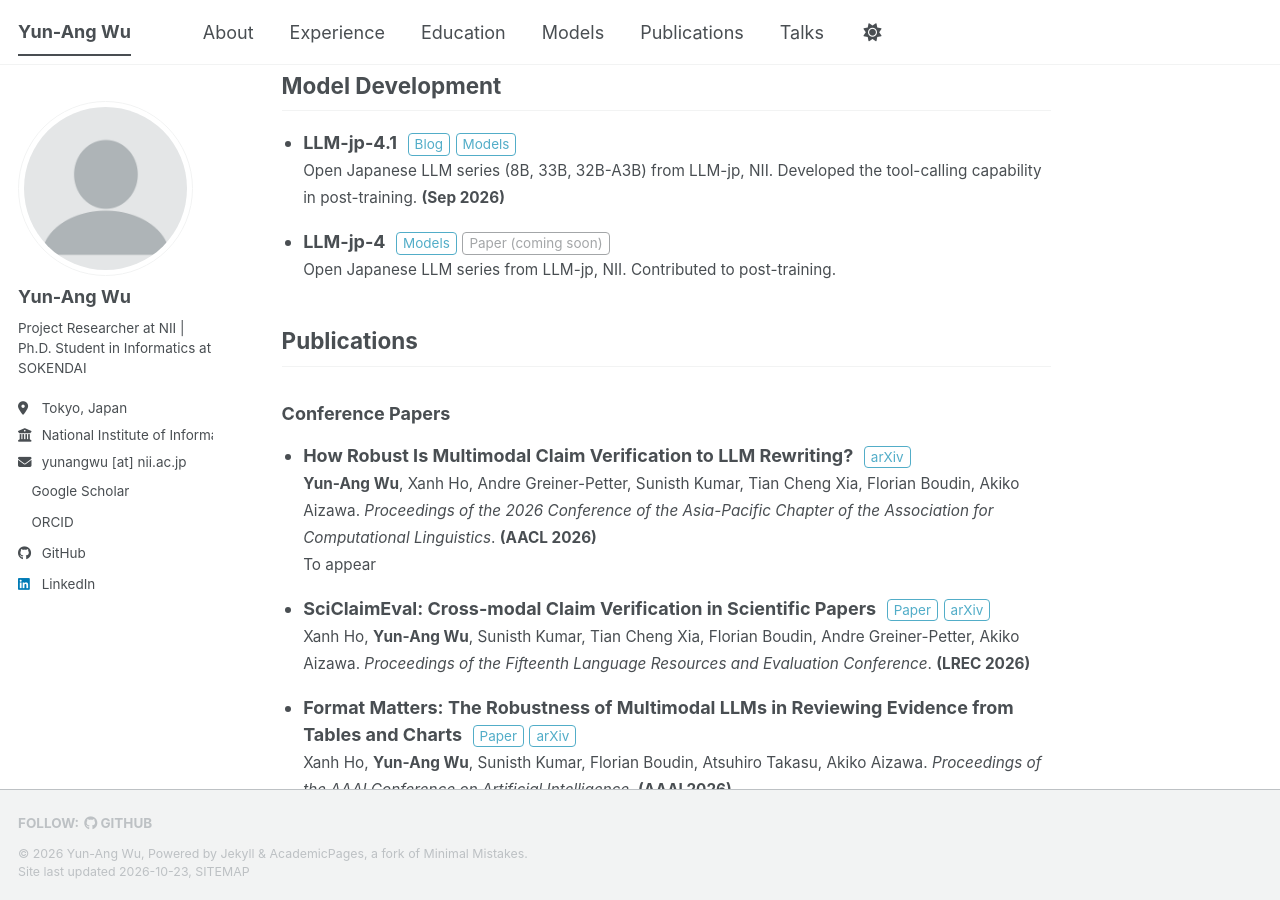
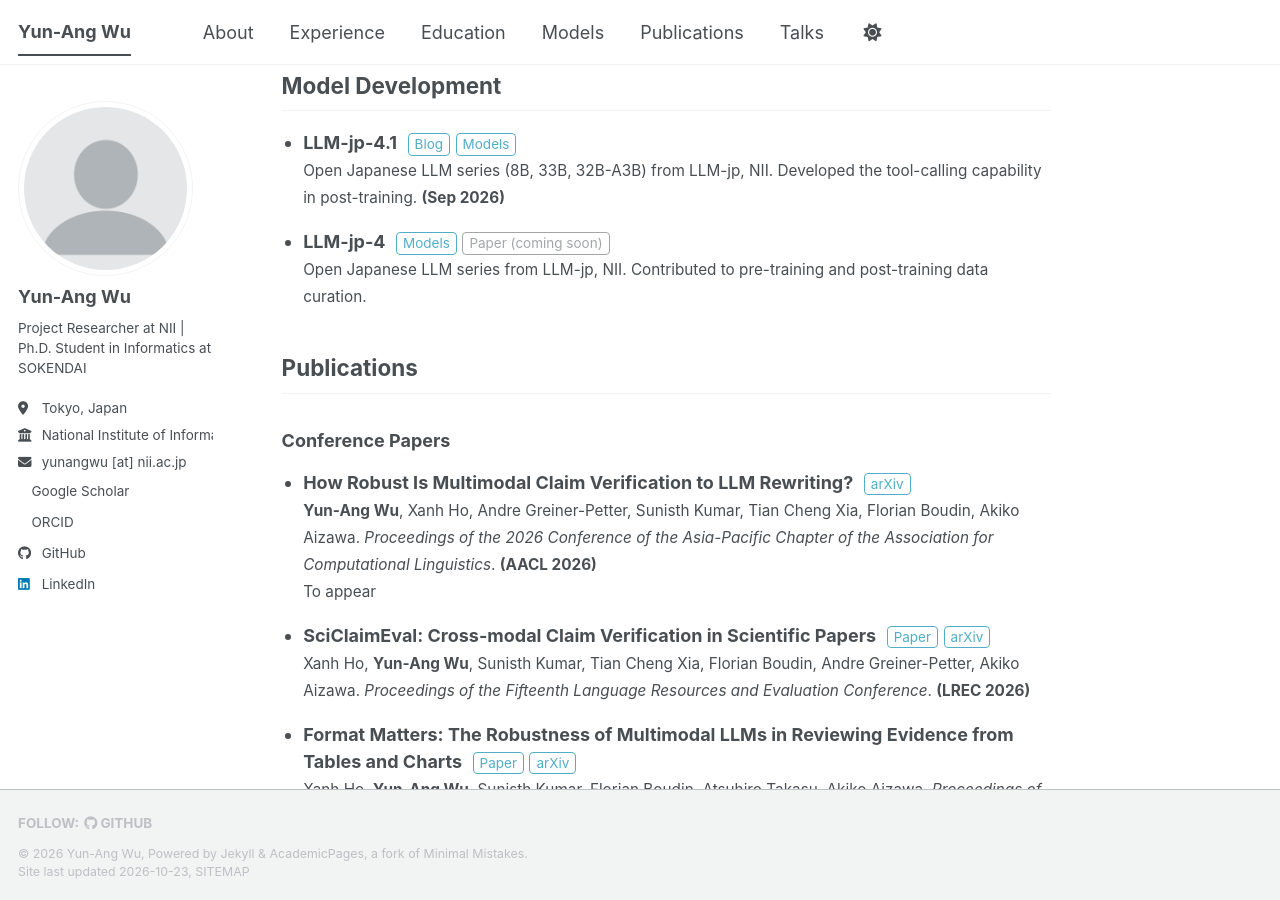
Before and after one commit to yunangwu/yunangwu.github.io, a Jekyll site: the page built from _pages/about.html, in a window 1280 px wide and 900 px high, scrolled down 758 px. Built offline with Jekyll 4.4.1, drawn with Linux system fonts in a browser that asks for light colours; a style sheet for code colours, icons or effects is not loaded.

Commit message:
Update LLM-jp-4 contribution
Co-Authored-By: Claude Opus 5.5 <noreply@anthropic.com>

```diff
--- a/_pages/about.html
+++ b/_pages/about.html
@@ -52,7 +52,7 @@ Currently, I work on post-training for the [LLM-jp](https://llm-jp.nii.ac.jp/) s
     <span class="pub-title">LLM-jp-4</span>
     <a class="pub-link" href="https://huggingface.co/llm-jp">Models</a><span class="pub-link pub-link-pending">Paper (coming soon)</span>
     <br>
-    <span class="pub-meta">Open Japanese LLM series from LLM-jp, NII. Contributed to post-training.</span>
+    <span class="pub-meta">Open Japanese LLM series from LLM-jp, NII. Contributed to pre-training and post-training data curation.</span>
   </li>
 </ul>
 
```
